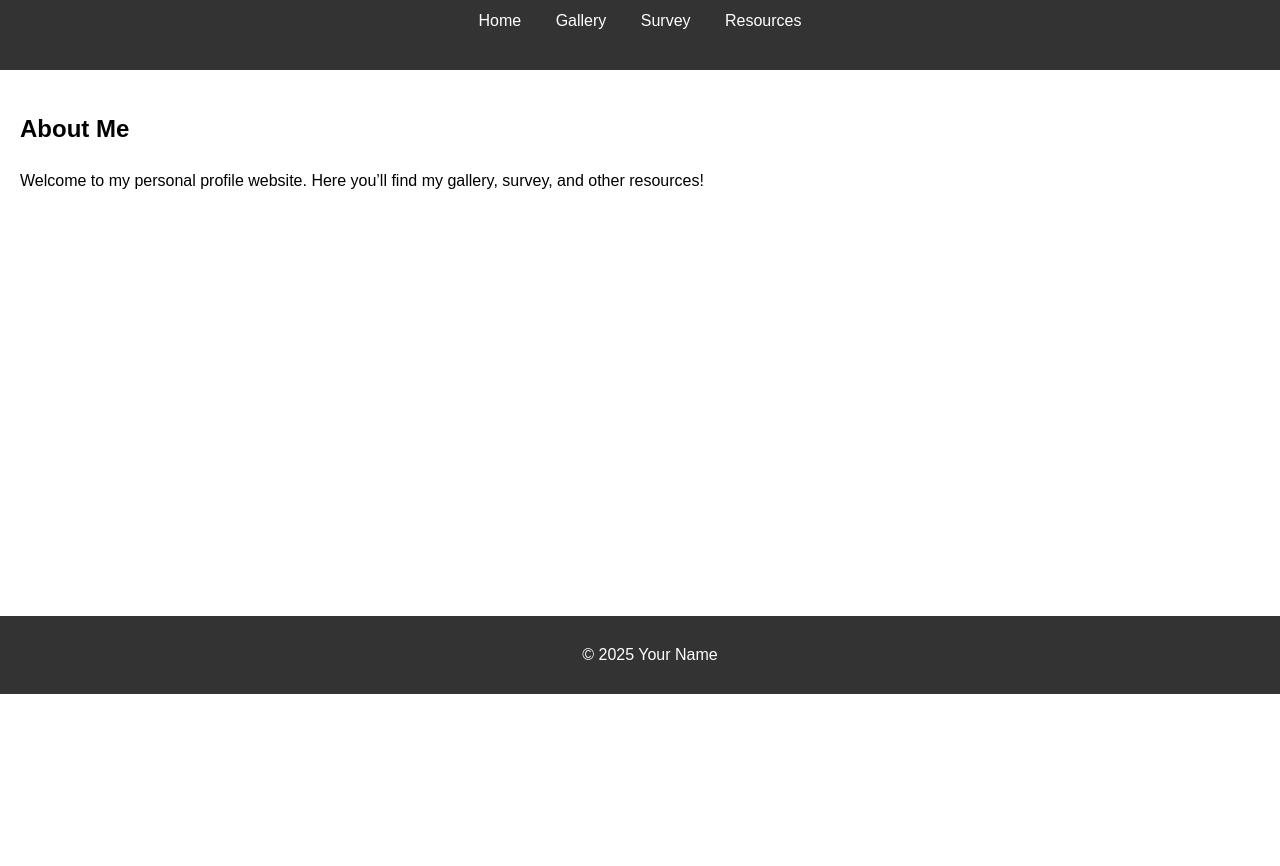
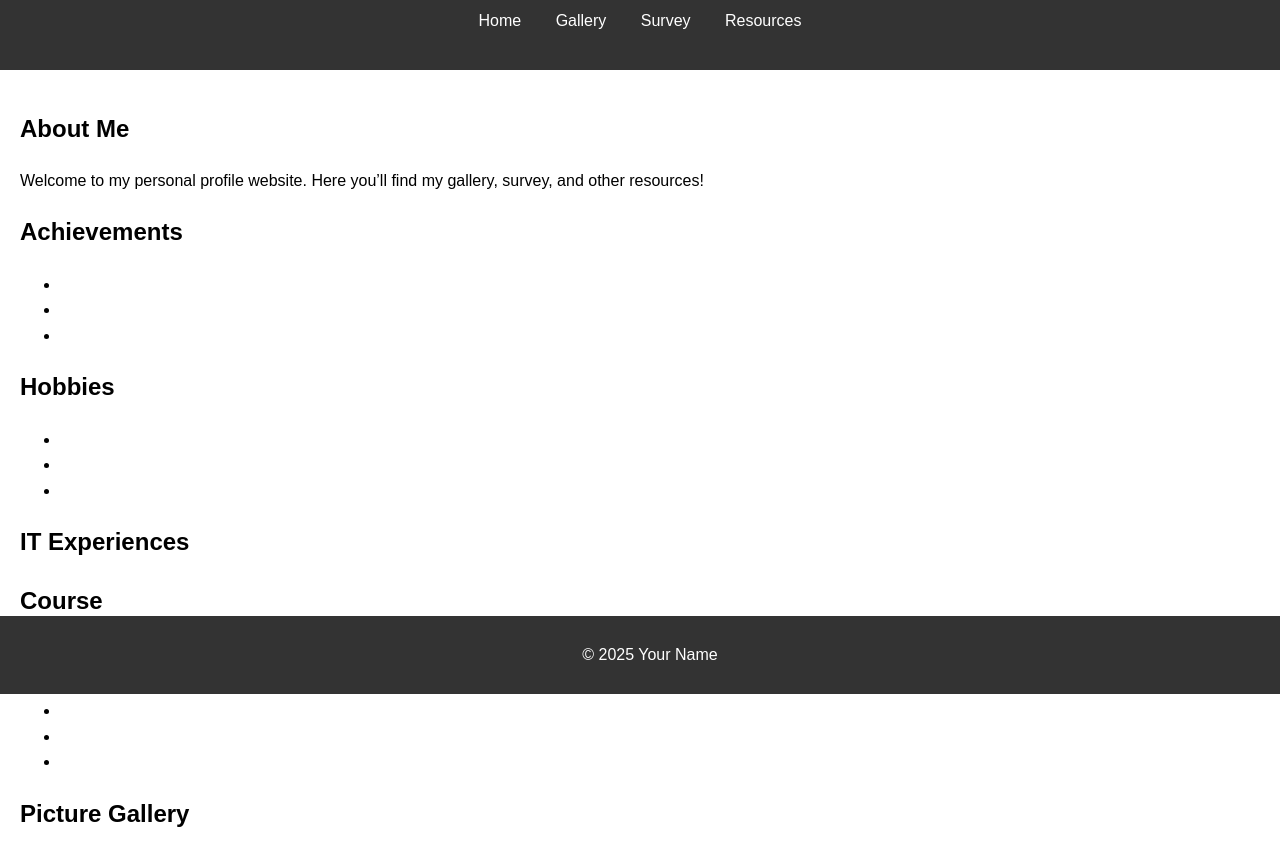
Before and after one commit to EthanPalconaners/webprog-SF231-personal-website, a plain HTML site: page home/index.html in a window 1280 px wide. Shown: the part 106-972 px from the top of the page. Before the commit the page ends 800 px from the top, so only its background shows below. Drawn offline with Linux system fonts and the light colour scheme; files that its build step writes are made by us from their sources.

Commit message:
Update index.html

```diff
--- a/home/index.html
+++ b/home/index.html
@@ -20,10 +20,60 @@
     </header>
 
     <main>
-        <section>
+        <!-- About Me Section -->
+        <section id="about-me">
             <h2>About Me</h2>
             <p>Welcome to my personal profile website. Here you’ll find my gallery, survey, and other resources!</p>
         </section>
+
+        <!-- Achievements Section -->
+        <section id="achievements">
+            <h2>Achievements</h2>
+            <ul>
+                <li><!-- Achievement 1 --></li>
+                <li><!-- Achievement 2 --></li>
+                <li><!-- Achievement 3 --></li>
+            </ul>
+        </section>
+
+        <!-- Hobbies Section -->
+        <section id="hobbies">
+            <h2>Hobbies</h2>
+            <ul>
+                <li><!-- Hobby 1 --></li>
+                <li><!-- Hobby 2 --></li>
+                <li><!-- Hobby 3 --></li>
+            </ul>
+        </section>
+
+        <!-- IT Experiences Section -->
+        <section id="it-experiences">
+            <h2>IT Experiences</h2>
+            <p><!-- Add your IT-related experiences here --></p>
+        </section>
+
+        <!-- Course Section -->
+        <section id="course">
+            <h2>Course</h2>
+            <p><!-- List the course(s) you've taken here --></p>
+        </section>
+
+        <!-- Goals in Life Section -->
+        <section id="goals">
+            <h2>Goals in Life</h2>
+            <ul>
+                <li><!-- Goal 1 --></li>
+                <li><!-- Goal 2 --></li>
+                <li><!-- Goal 3 --></li>
+            </ul>
+        </section>
+
+        <!-- Picture Gallery Section -->
+        <section id="gallery">
+            <h2>Picture Gallery</h2>
+            <p><!-- Placeholder for gallery --></p>
+        </section>
+
     </main>
 
     <footer>
```
